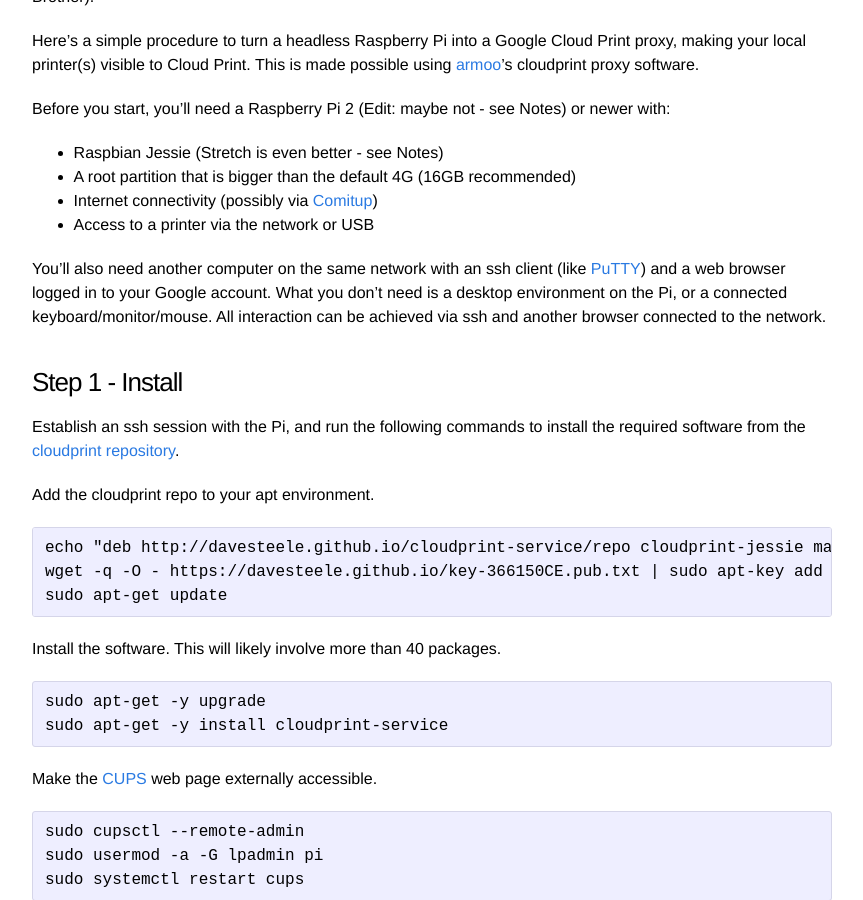
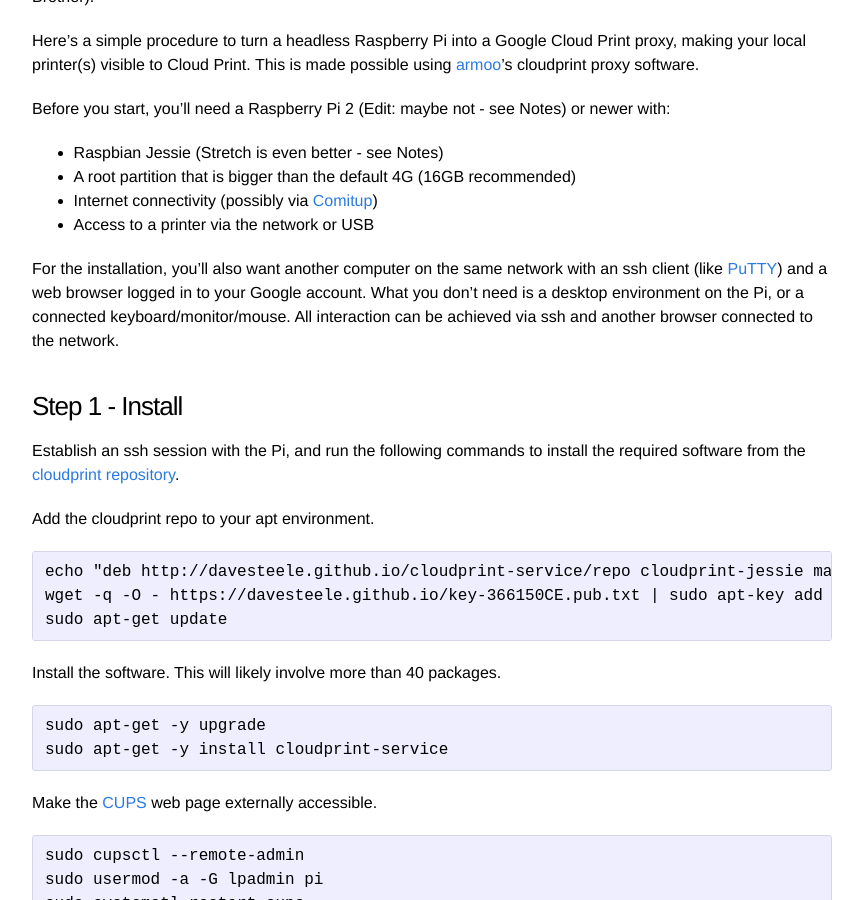
Before and after one commit to davesteele/davesteele.github.io, a Jekyll site: the page built from _posts/2016-04-23-raspberry-pi-cloudprint.markdown, in a window 1280 px wide and 900 px high, scrolled down 328 px. Shown: the whole window, without its empty margins (208-1071 px from the left). Built offline with Jekyll 4.4.1, drawn with Linux system fonts in a browser that asks for light colours; comment, search, counter and statistics services are not loaded.

Commit message:
Why another computer during cloudprint install
Clarify that it is not needed after install.

```diff
--- a/_posts/2016-04-23-raspberry-pi-cloudprint.markdown
+++ b/_posts/2016-04-23-raspberry-pi-cloudprint.markdown
@@ -25,7 +25,7 @@ newer with:
 * Internet connectivity (possibly via [Comitup](https://davesteele.github.io/comitup/))
 * Access to a printer via the network or USB
 
-You'll also need another computer on the same network with an ssh client
+For the installation, you'll also want another computer on the same network with an ssh client
 (like [PuTTY](http://www.chiark.greenend.org.uk/~sgtatham/putty/)) and
 a web browser logged in to your Google account. What you don't need is a
 desktop environment on the Pi, or a connected
```
